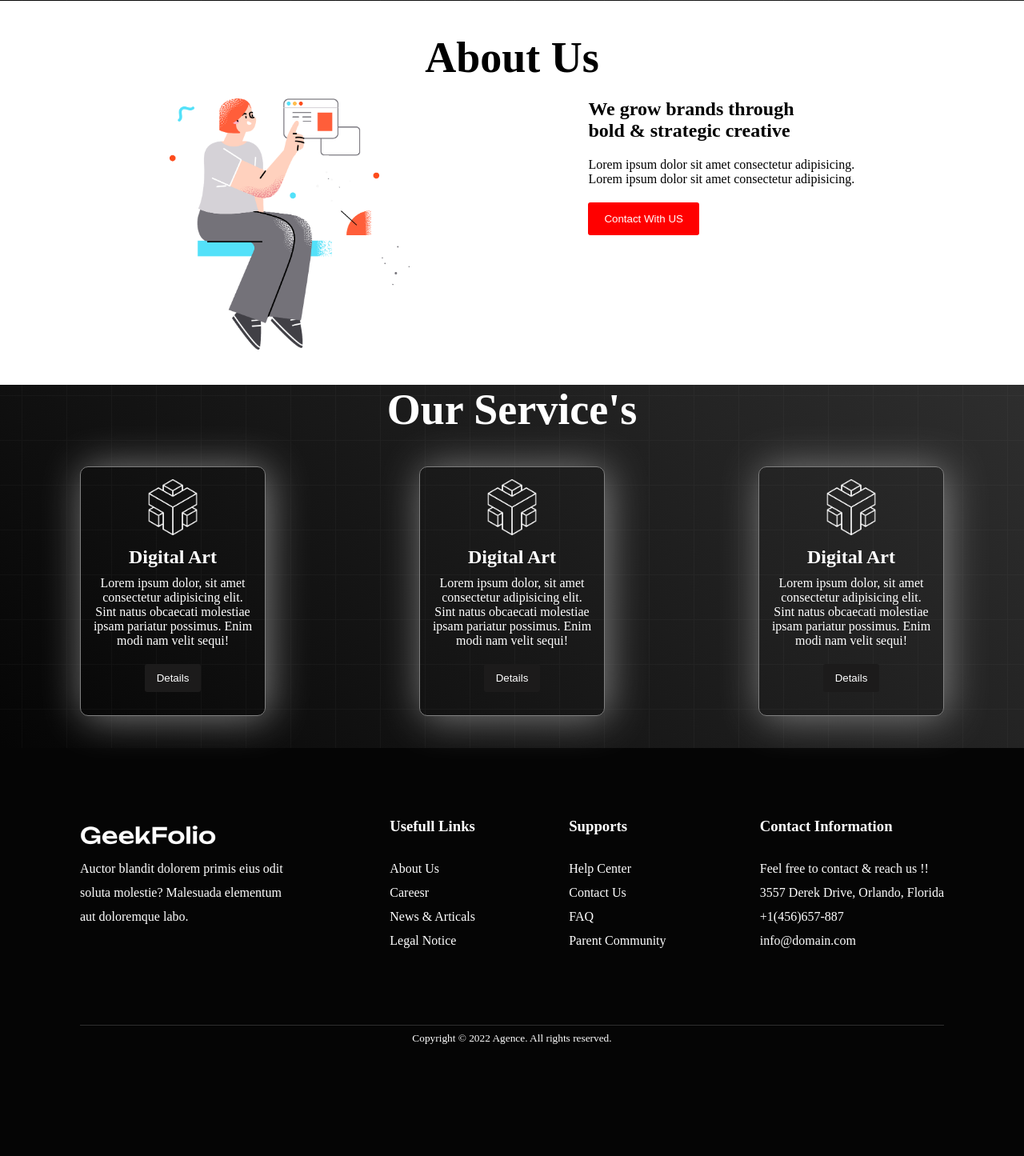
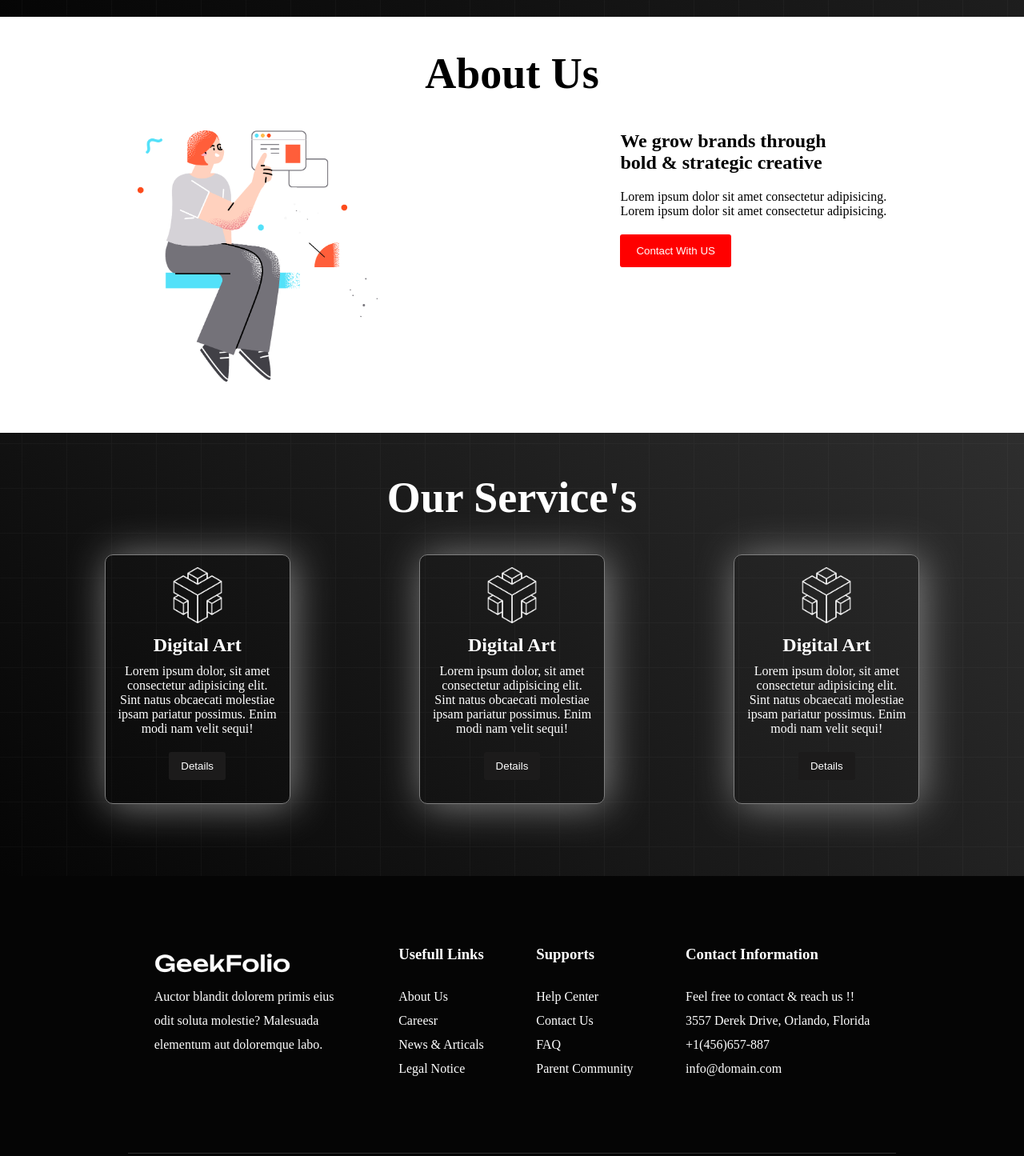
Before and after one commit to CapOfCode/digital-product, a plain HTML site: page index.html in a window 1280 px wide. Shown: the part 860-2305 px from the top of the page at 80% size. Drawn offline with Linux system fonts and the light colour scheme.

Commit message:
alignment Fixing

```diff
--- a/index.css
+++ b/index.css
@@ -64,10 +64,9 @@ li{
 .banner-container{
     display: flex;
     align-items: center;
-    justify-content: space-between;
+    justify-content: space-around;
     height: 100vh;
     padding: 10px;
-    padding: 0 100px;
 
 }
 
@@ -92,7 +91,7 @@ li{
 .about-us-content{
     display: flex;
     justify-content: space-around;
-    padding: 0 100px;
+    padding: 20px;
     margin-top: 20px;
 }
 
@@ -104,7 +103,7 @@ li{
 #service{
     background-image: url(./images/background.png),linear-gradient(45deg,rgb(5, 5, 5), #2e2e2e);
     color: white;
-    padding: 0 100px;
+    padding: 50px;
 
 }
 
@@ -147,11 +146,10 @@ footer{
     background-color: rgb(5, 5, 5);
     color: white;
     line-height: 1rem;
-    padding: 0 100px;
 }
 
 .footer-container{
-    width: 100%;
+    width: 75%;
     margin: auto;
     padding: 50px 0;
     border-bottom: 1px solid #2e2e2e;
@@ -159,7 +157,7 @@ footer{
 
 .card-container{
     display: flex;
-    justify-content: space-between;
+    justify-content: space-around;
 
 }
 
```
